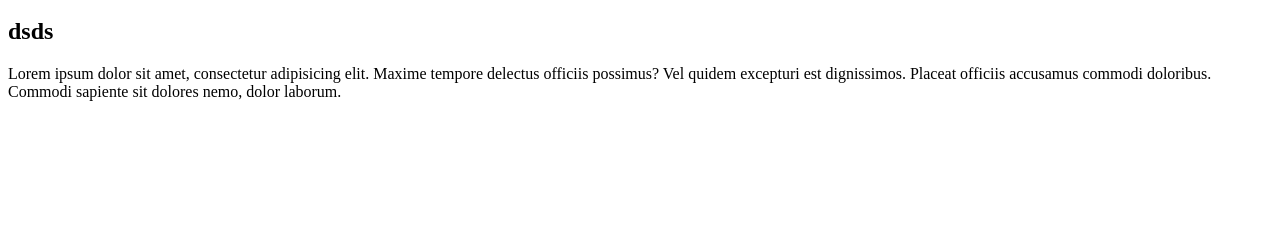
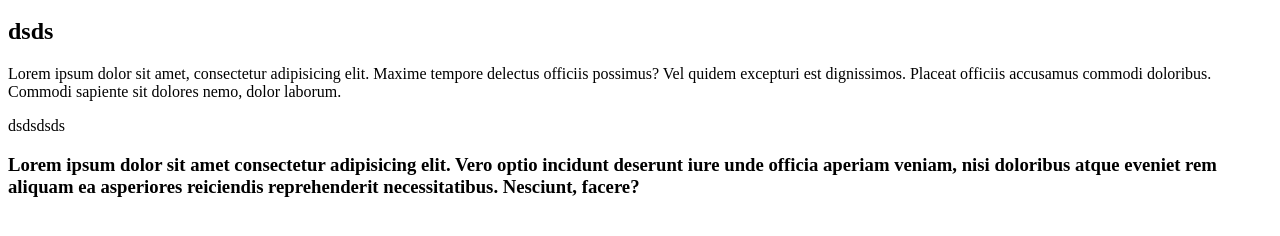
Before and after one commit to OsvaldoJDev/GItteste, a plain HTML site: page index.html in a window 1280 px wide. Shown: the part 48-284 px from the top of the page. Drawn offline with Linux system fonts and the light colour scheme.

Commit message:
criando h3

```diff
--- a/index.html
+++ b/index.html
@@ -1,3 +1,7 @@
 <h1>edfef</h1>
 <h2>dsds</h2>
 <p>Lorem ipsum dolor sit amet, consectetur adipisicing elit. Maxime tempore delectus officiis possimus? Vel quidem excepturi est dignissimos. Placeat officiis accusamus commodi doloribus. Commodi sapiente sit dolores nemo, dolor laborum.</p>
+
+<p>dsdsdsds</p>
+
+<h3>Lorem ipsum dolor sit amet consectetur adipisicing elit. Vero optio incidunt deserunt iure unde officia aperiam veniam, nisi doloribus atque eveniet rem aliquam ea asperiores reiciendis reprehenderit necessitatibus. Nesciunt, facere?</h3>
```
